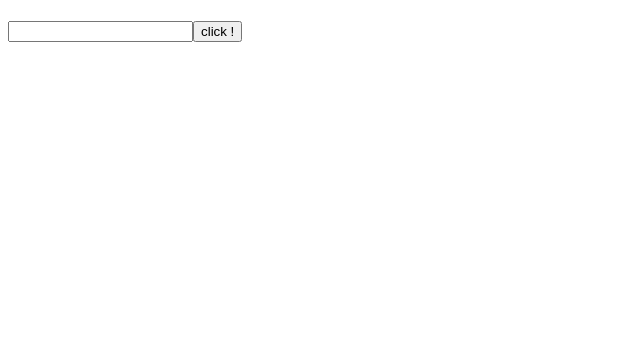
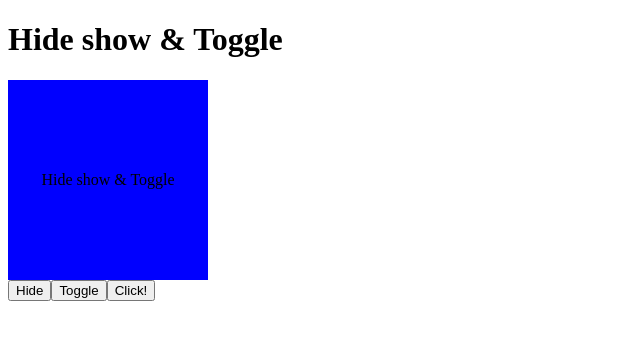
Before and after one commit to kartik9433/ReactjsProgress, a React (Vite) app: page / in a window 1280 px wide. Shown: the top 340 px of the page, without its empty margins (0-640 px from the left). Built offline with nearby package versions, Linux system fonts and the light colour scheme.

Commit message:
Hide show & Toggle

```diff
--- a/src/App.css
+++ b/src/App.css
@@ -0,0 +1,9 @@
+.container{
+    display: flex;
+    align-items: center;
+    justify-content: center;
+    height: 200px;
+    width: 200px;
+    background-color: blue;
+    color: black;
+}
--- a/src/App.jsx
+++ b/src/App.jsx
@@ -1,20 +1,17 @@
 import React, { useState } from 'react'
+import "./App.css"
 
 function App() {
-
-   const [data,setData]  = useState();
-   const[inputValueShow,inputSetValueHide] = useState(false);
-
-   const  handleChange =(event)=>{
-       console.log(event.target.value);
-       setData(event.target.value);
-       inputSetValueHide(false);
-    }
+   const[status,setStatus] = useState(true);
   return (
     <div>
-          <h1 >{inputValueShow ? data : ''}</h1>
-        <input type="text" onChange={handleChange}/>
-        <button onClick={()=>inputSetValueHide(true)}>click !</button>
+       <h1>Hide show & Toggle</h1>
+
+       {status ? <div class="container">Hide show & Toggle</div>:null}
+
+       <button onClick={()=>setStatus(false)}>Hide</button>
+       <button onClick={()=>setStatus(true)}>Toggle</button>
+       <button onClick={()=>setStatus(!status)}>Click!</button>
     </div>
   )
 }
```
